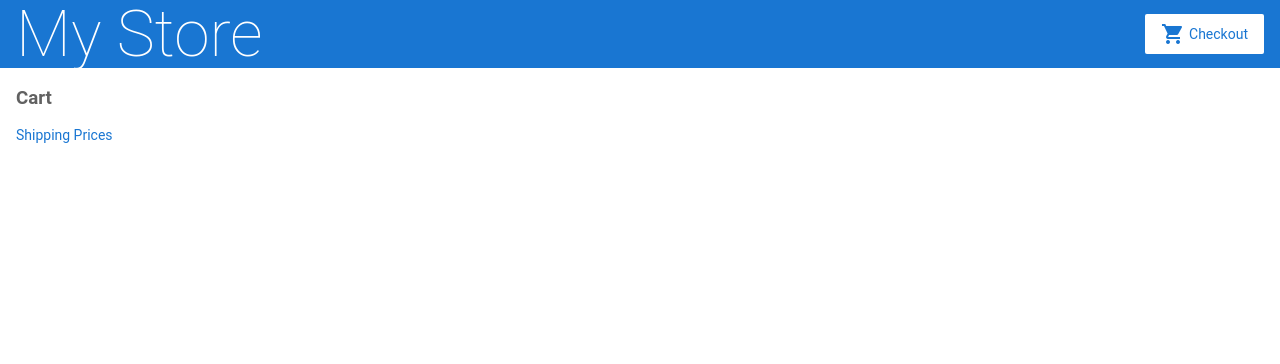
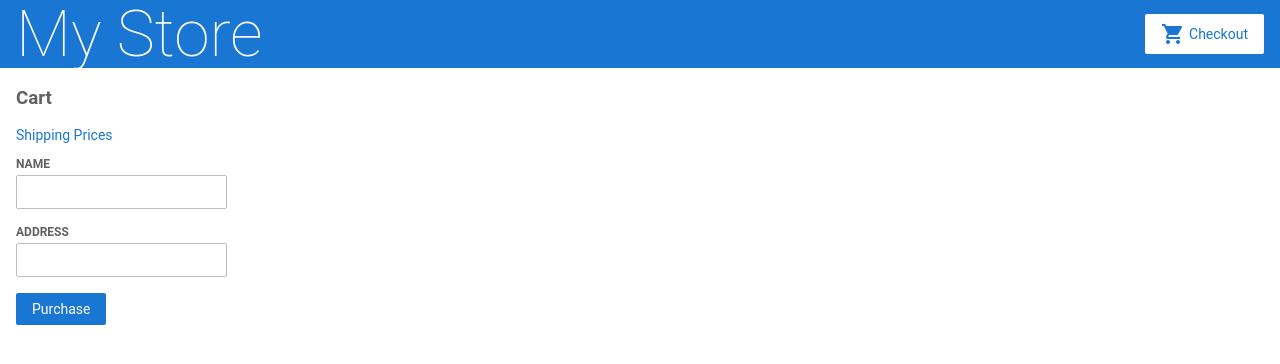
Before and after one commit to teodaniel/angular-cart-v1, an Angular app: page /cart in a window 1280 px wide. Shown: the top 364 px of the page. Built offline with nearby package versions, Linux system fonts and the light colour scheme.

Commit message:
2 files modified

```diff
--- a/src/app/cart/cart.component.html
+++ b/src/app/cart/cart.component.html
@@ -4,6 +4,18 @@
   <a routerLink="/shipping">Shipping Prices</a>
 </p>
 <div class="cart-item" *ngFor="let item of items">
-  <span>{{item.name}}</span>
-  <span>{{item.price | currency}}</span>
+  <span>{{ item.name }}</span>
+  <span>{{ item.price | currency }}</span>
 </div>
+
+<form [formGroup]="checkoutForm" (ngSubmit)="onSubmit()">
+<div>
+  <label for="name"> Name </label>
+  <input id="name" type="text" formControlName="name">
+</div>
+<div>
+<label for="address"> Address </label>
+<input id="address" type="text" formControlName="address">
+</div>
+<button class="button" type="submit">Purchase</button>
+</form>
--- a/src/app/cart/cart.component.ts
+++ b/src/app/cart/cart.component.ts
@@ -1,17 +1,28 @@
 import { Component, OnInit } from '@angular/core';
+import { FormBuilder } from '@angular/forms';
 import { CartService } from '../cart.service';
 
 @Component({
   selector: 'app-cart',
   templateUrl: './cart.component.html',
-  styleUrls: ['./cart.component.css']
+  styleUrls: ['./cart.component.css'],
 })
-export class CartComponent implements OnInit {
+export class CartComponent {
+  items = this.cartService.getItems();
 
-  items = this.cartService.getItems();
-  constructor(private cartService: CartService) { }
+  checkoutForm = this.formBuilder.group({
+    name: '',
+    address: '',
+  });
+  constructor(
+    private cartService: CartService,
+    private formBuilder: FormBuilder
+  ) {}
 
-  ngOnInit(): void {
+  //event hanlder
+  onSubmit(): void {
+    this.items = this.cartService.clearCart();
+    console.warn('Order submitted', this.checkoutForm.value);
+    this.checkoutForm.reset();
   }
-
 }
```
